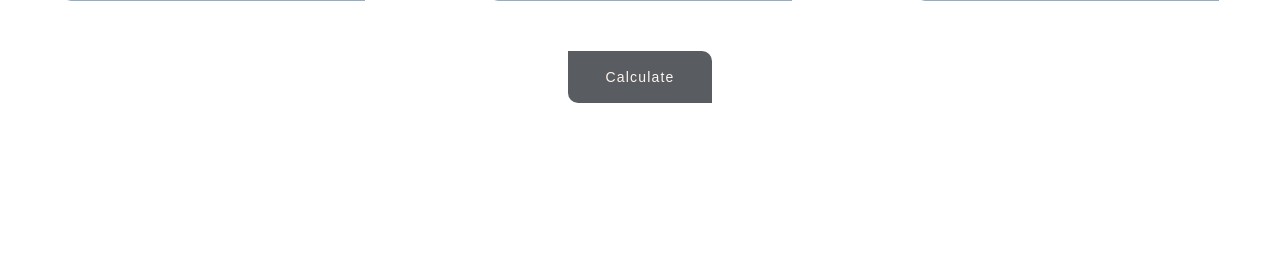
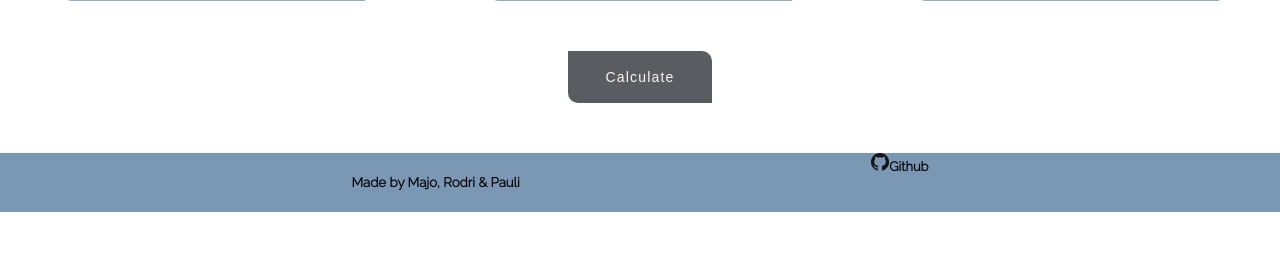
Before and after one commit to rodrigoenzohernandez/dual-pay, a PHP site: page /src/public/index.html in a window 1280 px wide. Shown: the part 377-630 px from the top of the page. Run offline with PHP 8.4, Linux system fonts and the light colour scheme.

Commit message:
add footer html & css

```diff
--- a/src/public/index.html
+++ b/src/public/index.html
@@ -50,6 +50,14 @@
             <button id="btnCalcutate" class="style-button" type="button" disabled>Calculate</button>
         </div>
     </section>
+    <footer class="dp-footer">
+        <div>
+            <h5>Made by Majo, Rodri & Pauli</h1>
+        </div>
+        <div>
+            <a class="github" href=""><img class="github-img" src="../public/imgs/GitHub-Mark-32px.png">Github</a>
+        </div>
+    </footer>
     <script src="./app.js"></script>
     <script src="../functions/nominalsToPesosOrUsd.js"></script>
     <script src="../functions/convertions.js"></script>
--- a/src/public/style.css
+++ b/src/public/style.css
@@ -67,7 +67,21 @@ h3 {
     border: rgb(89, 93, 97);
     color: seashell;
 }
+.dp-footer {
+    display: flex;
+    justify-content: space-evenly;
+    background-color: rgb(122, 151, 180);
+}
+.github {
+    text-decoration: none;
+    color: black;
+    font-weight: 600;
+    font-size: 13px;
+}
+.github-img {
+    width: 18px;
 
+}
  /*Responsive*/
  @media (max-width: 460px) {
     .container {
@@ -93,4 +107,9 @@ h3 {
         height: 22px;
         display: inline-block;
     }
+    .dp-footer {
+
+        text-align: center;
+        background-color: rgb(122, 151, 180);
+    }
 }
```
Also changed, not shown: src/public/imgs/GitHub-Mark-32px.png (added).
